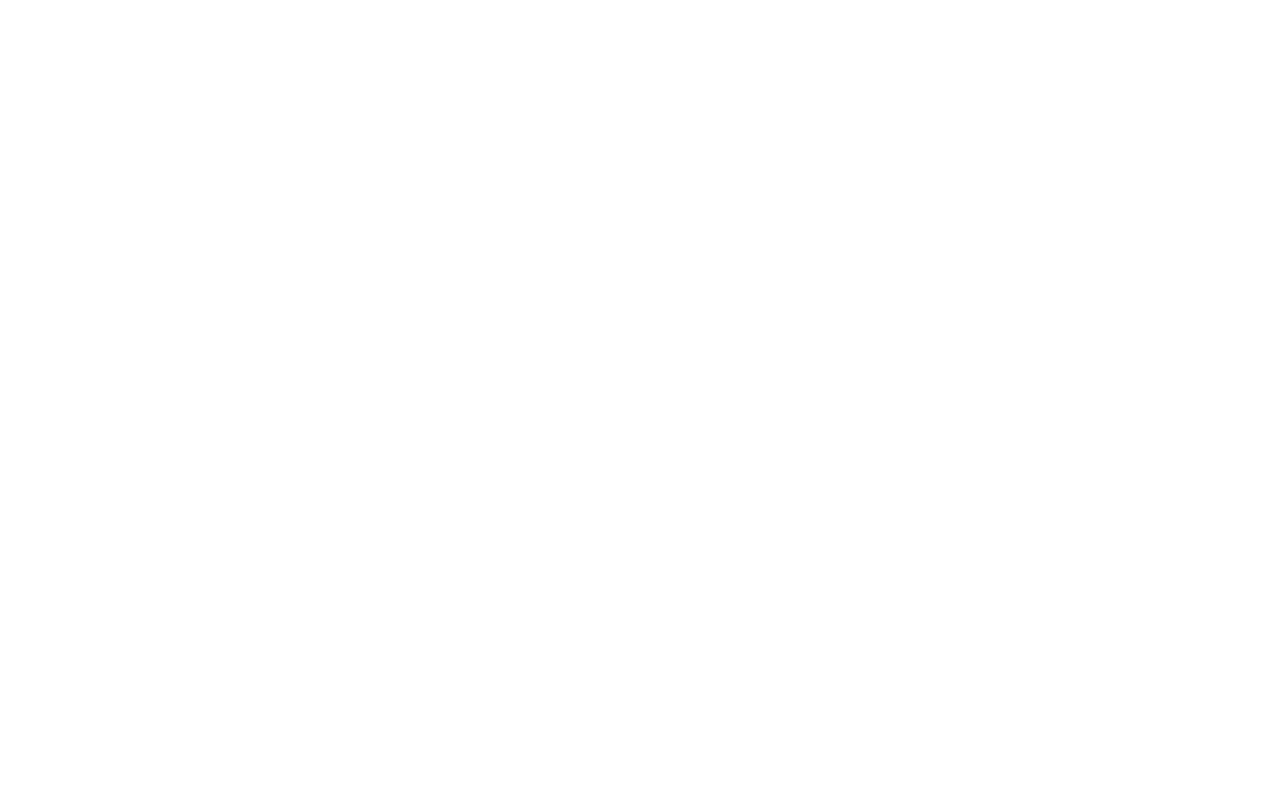
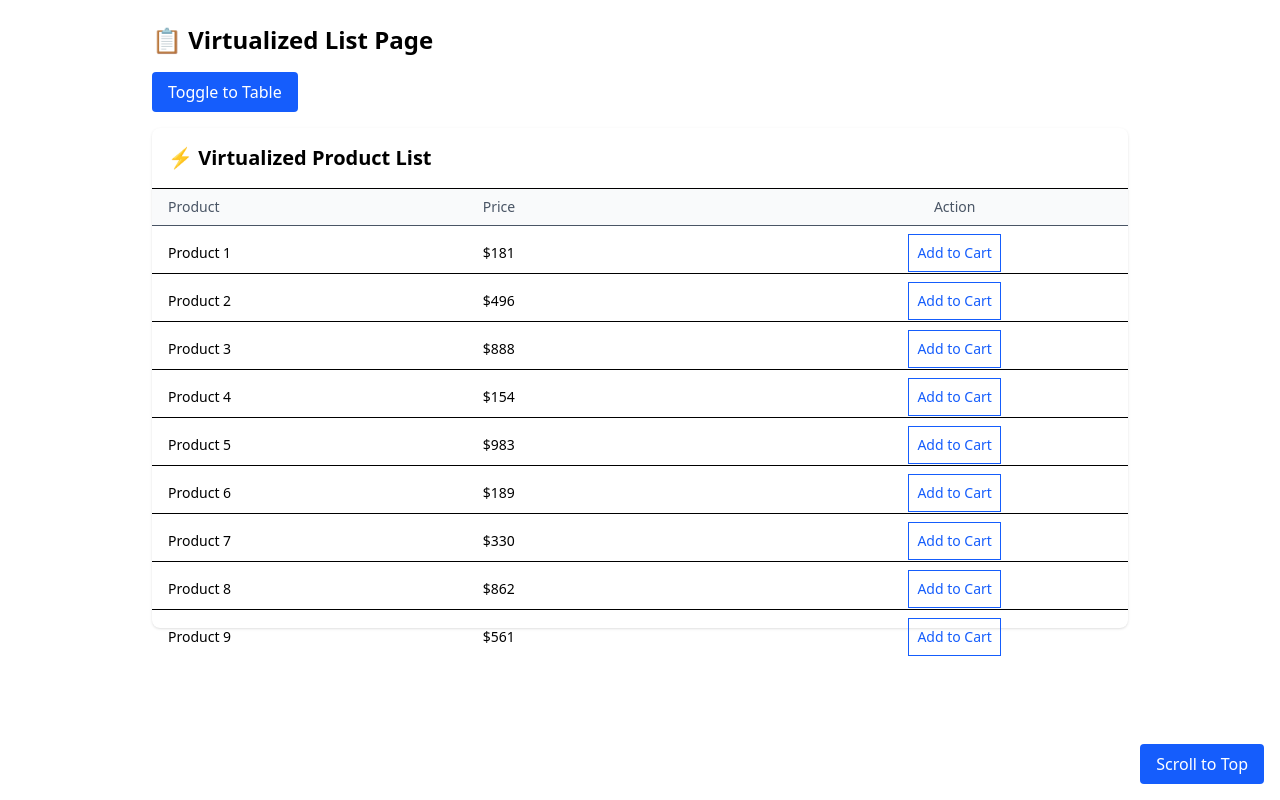
Before and after one commit to TCTR7/ReactJs-Practice, a React (Vite) app in the folder my-practice/: page /virtual-list in a window 1280 px wide. Before the commit this address had no page. Built offline with nearby package versions, Linux system fonts and the light colour scheme.

Commit message:
implement virtualized list

```diff
--- a/my-practice/package.json
+++ b/my-practice/package.json
@@ -12,6 +12,7 @@
   "dependencies": {
     "@hookform/resolvers": "^5.0.1",
     "@tailwindcss/postcss": "^4.1.7",
+    "faker": "^5.5.3",
     "i18next": "^25.2.1",
     "lodash": "^4.17.21",
     "lucide-react": "^0.511.0",
@@ -21,6 +22,7 @@
     "react-hook-form": "^7.56.4",
     "react-i18next": "^15.5.2",
     "react-router-dom": "^7.6.1",
+    "react-window": "^1.8.11",
     "recharts": "^2.15.3",
     "tailwindcss": "^4.1.7",
     "uuid": "^11.1.0",
--- a/my-practice/src/App.jsx
+++ b/my-practice/src/App.jsx
@@ -9,6 +9,7 @@
 import FileUploadPage from "./pages/FileUploadPage";
 import ChartDashboardPage from "./pages/ChartDashboardPage";
 import ZustandPage from "./pages/ZustandPage";
+import VirtualizedListPage from "./pages/VirtualizedListPage";
 
 function App() {
   return (
@@ -22,6 +23,7 @@
       <Route path="/upload" element={<FileUploadPage />} />
       <Route path="/charts" element={<ChartDashboardPage />} />
       <Route path="/zustand" element={<ZustandPage />} />
+      <Route path="/virtual-list" element={<VirtualizedListPage />} />
       {/* Add more routes as needed */}
     </Routes>
   );
--- /dev/null
+++ b/my-practice/src/components/virtualized_list/SearchFilter.jsx
@@ -0,0 +1,21 @@
+import useDebounce from "../../hooks/useDebounce";
+import { useEffect } from "react";
+
+export default function SearchFilter({ search, setSearch }) {
+  const debouncedSearch = useDebounce(search, 3000);
+
+  useEffect(() => {
+    if (debouncedSearch) {
+      setSearch(debouncedSearch);
+    }
+  }, [debouncedSearch, setSearch]);
+  return (
+    <input
+      type="text"
+      value={search}
+      onChange={(e) => setSearch(e.target.value)}
+      placeholder="Search name, email, or country..."
+      className="w-full border px-3 py-2 rounded shadow"
+    />
+  );
+}
--- /dev/null
+++ b/my-practice/src/components/virtualized_list/VirtualProductList.jsx
@@ -0,0 +1,73 @@
+// components/VirtualProductList.jsx
+// this file implements a virtualized product list using react-window and Zustand for state management.
+// This allows for efficient rendering of large lists by only rendering items that are currently visible in the viewport.
+// It also integrates with a Zustand store to manage the cart state.
+
+import React, { useRef } from "react";
+import { FixedSizeList as List } from "react-window";
+import { useCartStore } from "../../stores/cartStore";
+
+const products = Array.from({ length: 1000 }).map((_, i) => ({
+  id: i + 1,
+  name: `Product ${i + 1}`,
+  price: Math.floor(Math.random() * 1000) + 50,
+}));
+
+const Row = ({ index, style }) => {
+  const product = products[index];
+  const addToCart = useCartStore((state) => state.addItem);
+  //   console.log(`Rendering row ${index}`);
+
+  function checkVirtualizedRow() {
+    return
+    // console.log(`Row ${index} is being rendered`);
+  }
+
+  return (
+    <div
+      style={style}
+      className="grid grid-cols-3 px-4 py-2 border-b items-center text-sm"
+      onClick={checkVirtualizedRow()}
+    >
+      <span>{product.name}</span>
+      <span>${product.price}</span>
+      <button
+        onClick={() => addToCart(product)}
+        className="text-center max-w-[100px] mx-auto text-blue-600 hover:cursor-pointer hover:bg-green-500 hover:text-white border border-solid p-2 text-sm"
+      >
+        Add to Cart
+      </button>
+    </div>
+  );
+};
+
+export default function VirtualProductList() {
+  const listRef = useRef();
+  return (
+    <div className="bg-white shadow rounded-lg h-[500px]">
+      <h2 className="text-xl font-bold p-4 border-b">
+        ⚡ Virtualized Product List
+      </h2>
+      <div className="grid grid-cols-3 px-4 py-2 bg-gray-50 text-gray-600 font-medium text-sm border-b sticky top-12 z-10">
+        <span>Product</span>
+        <span>Price</span>
+        <span className="text-center">Action</span>
+      </div>
+
+      <List ref={listRef} height={430} itemCount={products.length} itemSize={48} width="100%">
+        {Row}
+      </List>
+      <button
+        onClick={() => {
+          console.log("Scrolling to item 500");
+          if (listRef.current) {
+            listRef.current.scrollToItem(500);
+          }
+        }}
+        className="absolute bottom-4 right-4 bg-blue-600 text-white px-4 py-2 rounded hover:cursor-pointer hover:bg-blue-700 hover transition-colors"
+      >
+        Scroll to Top
+      </button>
+    </div>
+  );
+}
--- /dev/null
+++ b/my-practice/src/components/virtualized_list/VirtualTableApp.jsx
@@ -0,0 +1,74 @@
+// This component demonstrates a virtualized table using react-window
+// and a search filter to efficiently display and search through a large dataset of user information.
+// It includes a search input that filters the displayed rows based on user input.
+// This is useful for applications that need to handle large datasets without performance issues.
+
+import { useState, useCallback, useEffect } from "react";
+import { FixedSizeList as List } from "react-window";
+import faker from "faker";
+import SearchFilter from "./SearchFilter";
+import VirtualTableRow from "./VirtualTableRow";
+import useDebounce from "../../hooks/useDebounce";
+
+// Generate 5000 fake rows
+const generateData = (n) => {
+  return Array.from({ length: n }, (_, id) => ({
+    id,
+    name: faker.name.findName(),
+    email: faker.internet.email(),
+    country: faker.address.country(),
+  }));
+};
+
+const allData = generateData(5000);
+
+export default function VirtualTableApp() {
+  const [search, setSearch] = useState("");
+  const [searchResults, setSearchResults] = useState(allData);
+  const debouncedSearch = useDebounce(search, 1000);
+
+  const handleSearchData = useCallback(() => {
+    return allData.filter(
+      (item) =>
+        item.name.toLowerCase().includes(search.toLowerCase()) ||
+        item.email.toLowerCase().includes(search.toLowerCase()) ||
+        item.country.toLowerCase().includes(search.toLowerCase())
+    );
+  }, [search]);
+
+  useEffect(() => {
+    if (debouncedSearch) {
+      console.log("Search query:", debouncedSearch);
+      const filteredData = handleSearchData();
+      console.log("Filtered data length:", filteredData.length);
+      setSearchResults(filteredData);
+    } else {
+      console.log("Resetting to all data");
+      setSearchResults(allData);
+    }
+  }, [debouncedSearch, handleSearchData]);
+
+  return (
+    <div className="p-6 max-w-5xl mx-auto">
+      <h1 className="text-2xl font-bold mb-4">📋 Virtualized User Table</h1>
+      <SearchFilter search={search} setSearch={setSearch} />
+      <div className="mt-4 border rounded overflow-hidden">
+        <div className="grid grid-cols-4 bg-gray-100 font-semibold px-4 py-2">
+          <div>ID</div>
+          <div className="whitespace-nowrap truncate">Name</div>
+          <div className="whitespace-nowrap truncate">Email</div>
+          <div className="whitespace-nowrap truncate">Country</div>
+        </div>
+        <List
+          height={500}
+          itemCount={searchResults.length}
+          itemSize={50}
+          width={"100%"}
+          itemData={searchResults}
+        >
+          {VirtualTableRow}
+        </List>
+      </div>
+    </div>
+  );
+}
--- /dev/null
+++ b/my-practice/src/components/virtualized_list/VirtualTableRow.jsx
@@ -0,0 +1,14 @@
+export default function VirtualTableRow({ index, style, data }) {
+  const item = data[index];
+  return (
+    <div
+      style={style}
+      className={`grid grid-cols-4 px-4 py-2 items-center border-b hover:bg-gray-50 text-sm`}
+    >
+      <div>{item.id}</div>
+      <div className="whitespace-nowrap truncate">{item.name}</div>
+      <div className="whitespace-nowrap truncate">{item.email}</div>
+      <div className="whitespace-nowrap truncate">{item.country}</div>
+    </div>
+  );
+}
--- /dev/null
+++ b/my-practice/src/pages/VirtualizedListPage.jsx
@@ -0,0 +1,22 @@
+import React, { useState } from "react";
+import VirtualProductList from "../components/virtualized_list/VirtualProductList";
+import VirtualTableApp from "../components/virtualized_list/VirtualTableApp";
+
+export default function VirtualizedListPage() {
+  const [pageType, setPageType] = useState("products"); // 'products' or 'table'
+  const togglePageType = () => {
+    setPageType((prev) => (prev === "products" ? "table" : "products"));
+  };
+  return (
+    <div className="p-6 max-w-5xl mx-auto">
+      <h1 className="text-2xl font-bold mb-4">📋 Virtualized List Page</h1>
+      <button
+        onClick={togglePageType}
+        className="mb-4 px-4 py-2 bg-blue-600 text-white rounded hover:bg-blue-700 hover:cursor-pointer transition-colors"
+      >
+        Toggle to {pageType === "products" ? "Table" : "Product List"}
+      </button>
+      {pageType === "products" ? <VirtualProductList /> : <VirtualTableApp />}
+    </div>
+  );
+}
```
Also changed, not shown: my-practice/src/components/zustand/Cart.jsx (+7 -2 lines), 1 other file (tests, documents, lock files or other folders).
